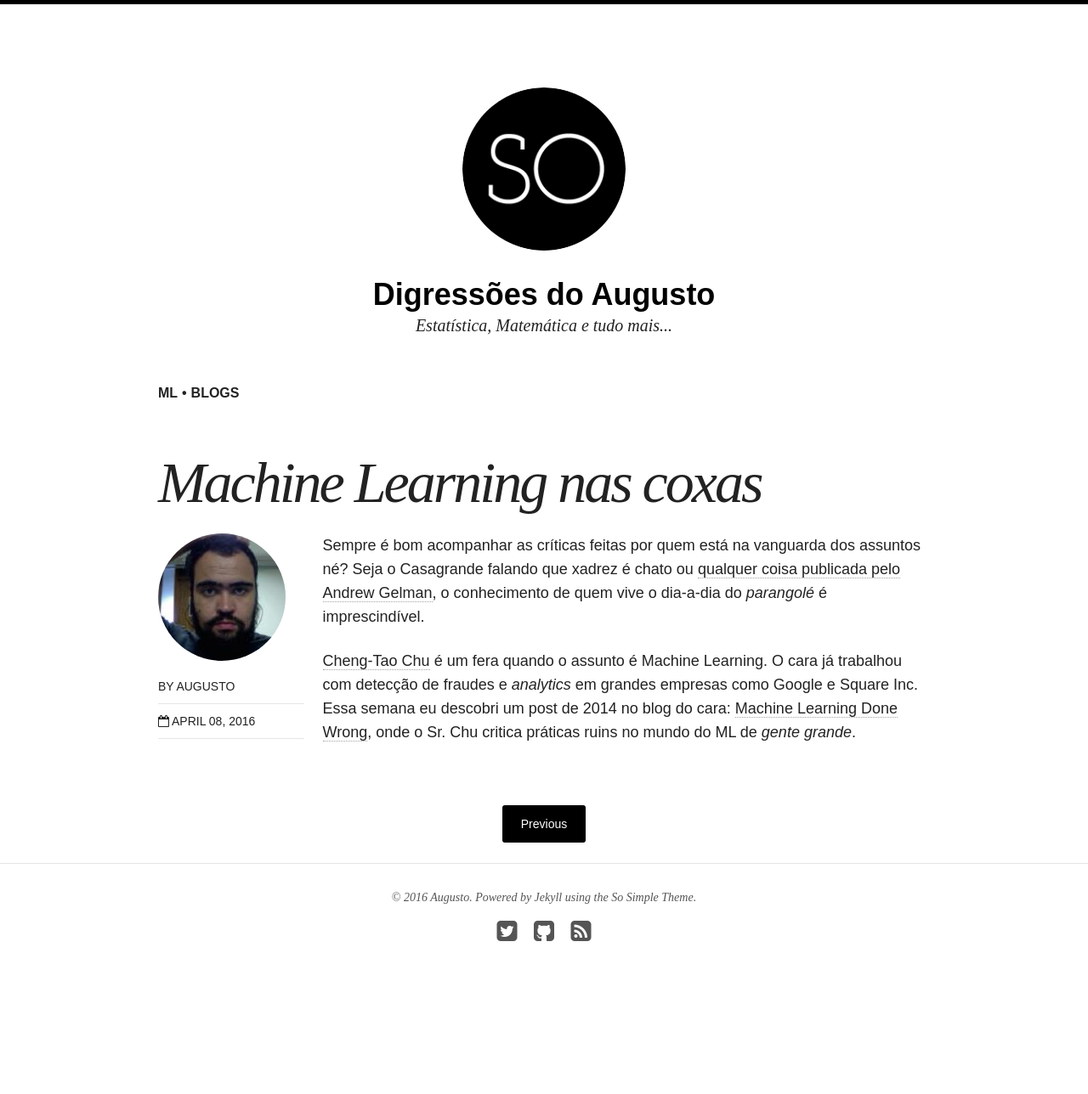
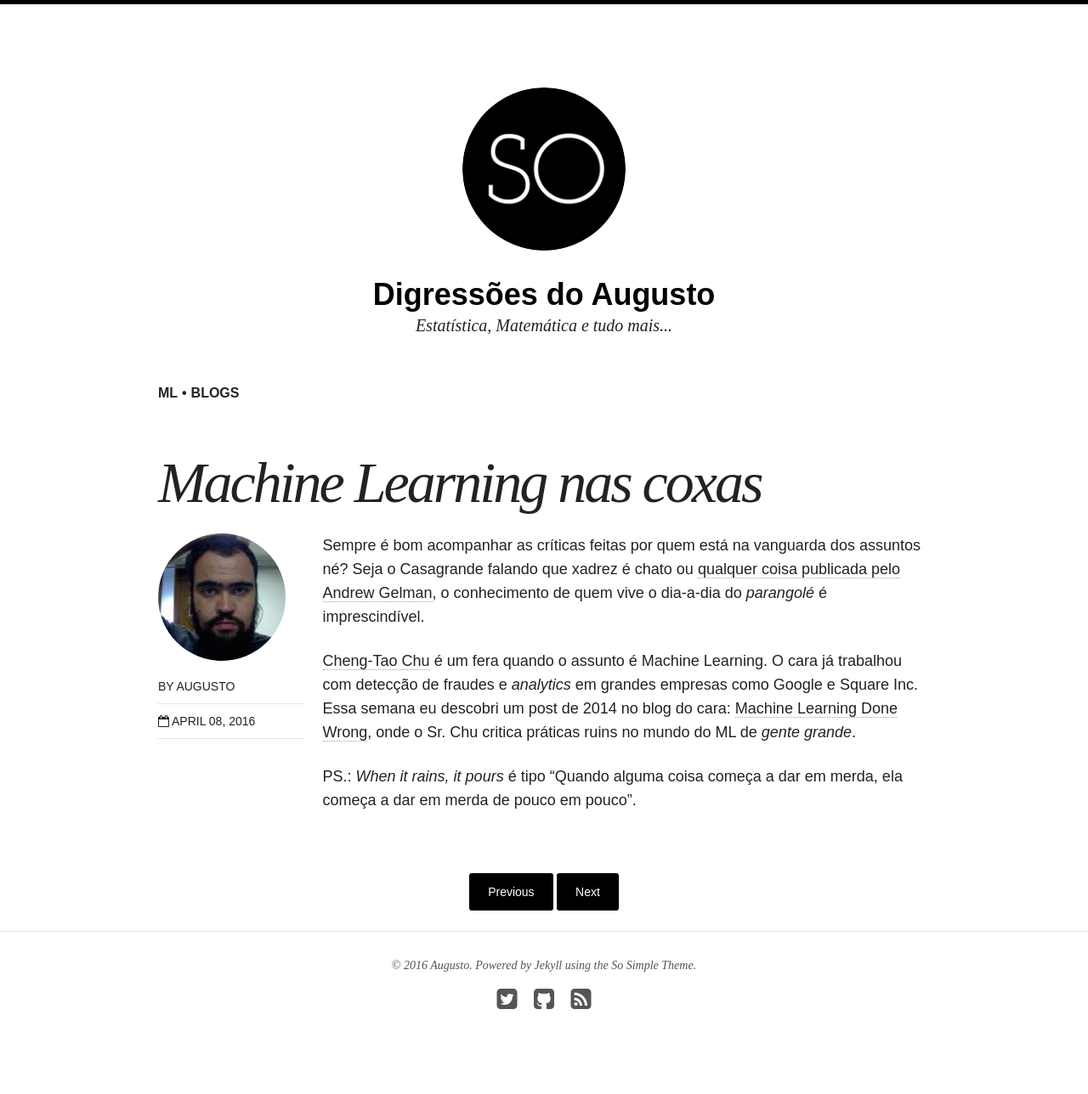
Before and after one commit to augnun/augnun.github.io, a Jekyll site: the page built from _posts/blog/2016-04-08-machine-learning-nas-coxas.md, in a window 1280 px wide. Shown: the whole page at 85% size. Built offline with Jekyll 4.4.1, drawn with Linux system fonts in a browser that asks for light colours; nearby versions of some CDN libraries; before the commit the page ends 1208 px from its top, so only the background shows below that.

Commit message:
post de 06-05

```diff
--- a/_posts/blog/2016-04-08-machine-learning-nas-coxas.md
+++ b/_posts/blog/2016-04-08-machine-learning-nas-coxas.md
@@ -3,9 +3,14 @@ layout: post
 categories: blog
 tags: [ML, blogs]
 title: Machine Learning nas coxas
+excerpt: "When it rains, it pours"
 date: 2016-04-08T20:01:18-03:00
+
 ---
 
 Sempre é bom acompanhar as críticas feitas por quem está na vanguarda dos assuntos né? Seja o Casagrande falando que xadrez é chato ou [qualquer coisa publicada pelo Andrew Gelman](http://andrewgelman.com/), o conhecimento de quem vive o dia-a-dia do _parangolé_ é imprescindível.
 
 [Cheng-Tao Chu](http://ml.posthaven.com) é um fera quando o assunto é Machine Learning. O cara já trabalhou com detecção de fraudes e _analytics_ em grandes empresas como Google e Square Inc. Essa semana eu descobri um post de 2014 no blog do cara: [Machine Learning Done Wrong](http://ml.posthaven.com/machine-learning-done-wrong), onde o Sr. Chu critica práticas ruins no mundo do ML de _gente grande_.
+
+
+PS.: _When it rains, it pours_ é tipo "Quando alguma coisa começa a dar em merda, ela começa a dar em merda de pouco em pouco".
```
Also changed, not shown: _posts/blog/2016-05-06-jazz-profundo.md (added, +25 -0 lines).
